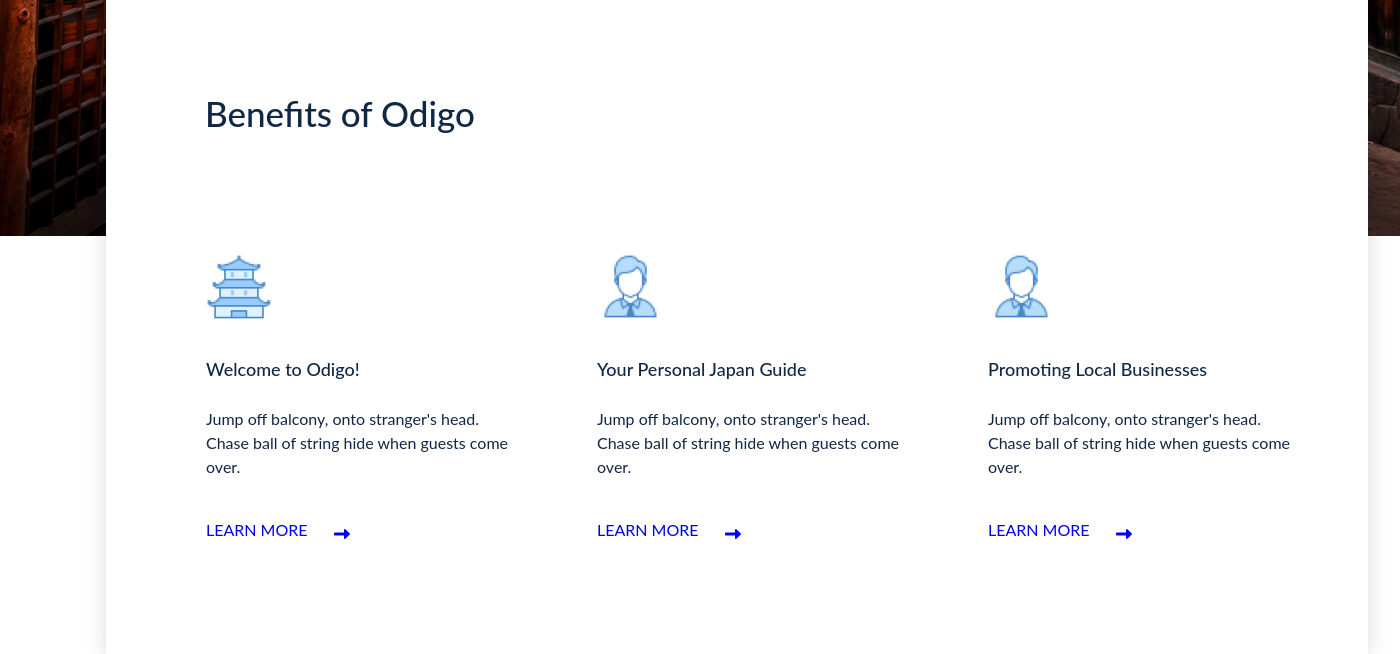
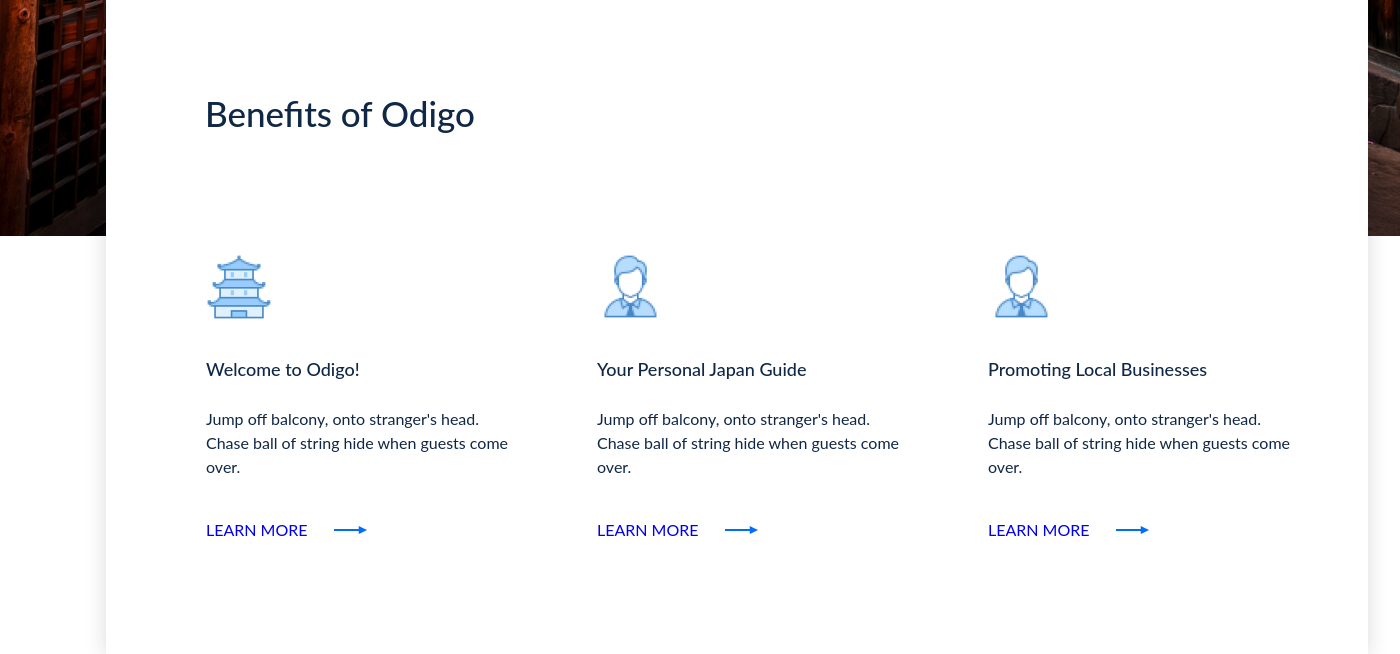
Before and after one commit to ngocngo10/html-css-training, a PHP site: page / in a window 1400 px wide. Shown: the part 740-1394 px from the top of the page. Run offline with PHP 8.4, Linux system fonts and the light colour scheme; some libraries are stand-ins or nearby versions.

Commit message:
fix learn more icon

```diff
--- a/practice-one/assets/css/benefits-section.css
+++ b/practice-one/assets/css/benefits-section.css
@@ -94,9 +94,7 @@ h2 {
 
 .learn-more__icon {
   position: absolute;
-  left: 79.5%;
+  /* left: 79.5%; */
   right: 0%;
   top: 33.33%;
-  /* width: 33px;
-  height: 8px; */
 }
--- a/practice-one/index.html
+++ b/practice-one/index.html
@@ -57,7 +57,7 @@
           <div class="benefit-learn-more">
             <a href="javascript:void(0)">
               <span class="learn-more__content">Learn more</span>
-              <i class="fa-solid fa-right-long learn-more__icon"></i>
+              <img  class="learn-more__icon" src="./assets/images/arrow-icon.png" alt="arrow-icon">
             </a>
           </div>
         </li>
@@ -70,7 +70,7 @@
           <div class="benefit-learn-more">
             <a href="javascript:void(0)">
               <span class="learn-more__content">Learn more</span>
-              <i class="fa-solid fa-right-long learn-more__icon"></i>
+              <img class="learn-more__icon" src="./assets/images/arrow-icon.png" alt="arrow-icon">
             </a>
             <i></i>
           </div>
@@ -84,7 +84,7 @@
           <div class="benefit-learn-more">
             <a href="javascript:void(0)">
               <span class="learn-more__content">Learn more</span>
-              <i class="fa-solid fa-right-long learn-more__icon"></i>
+              <img class="learn-more__icon" src="./assets/images/arrow-icon.png" alt="arrow-icon">
             </a>
           </div>
         </li>
```
